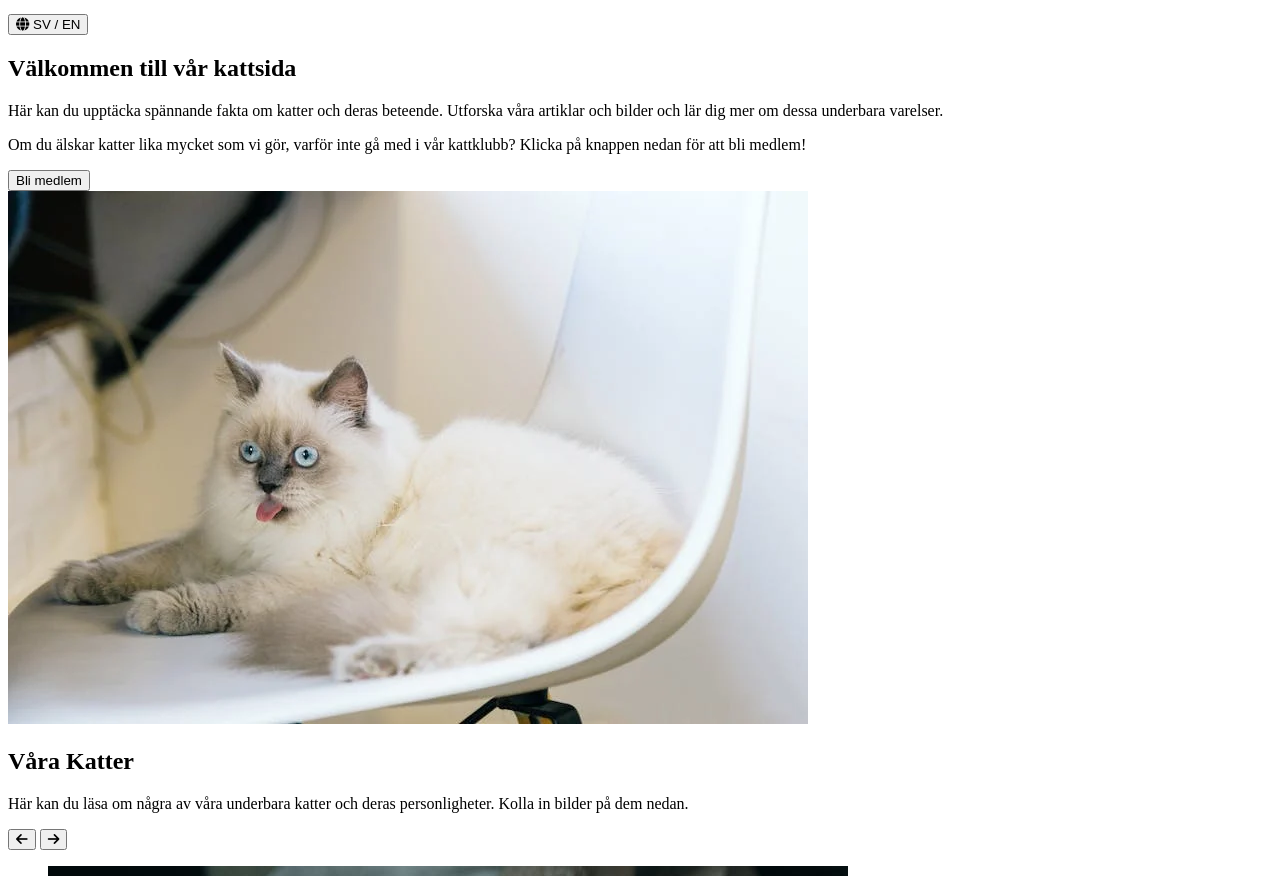
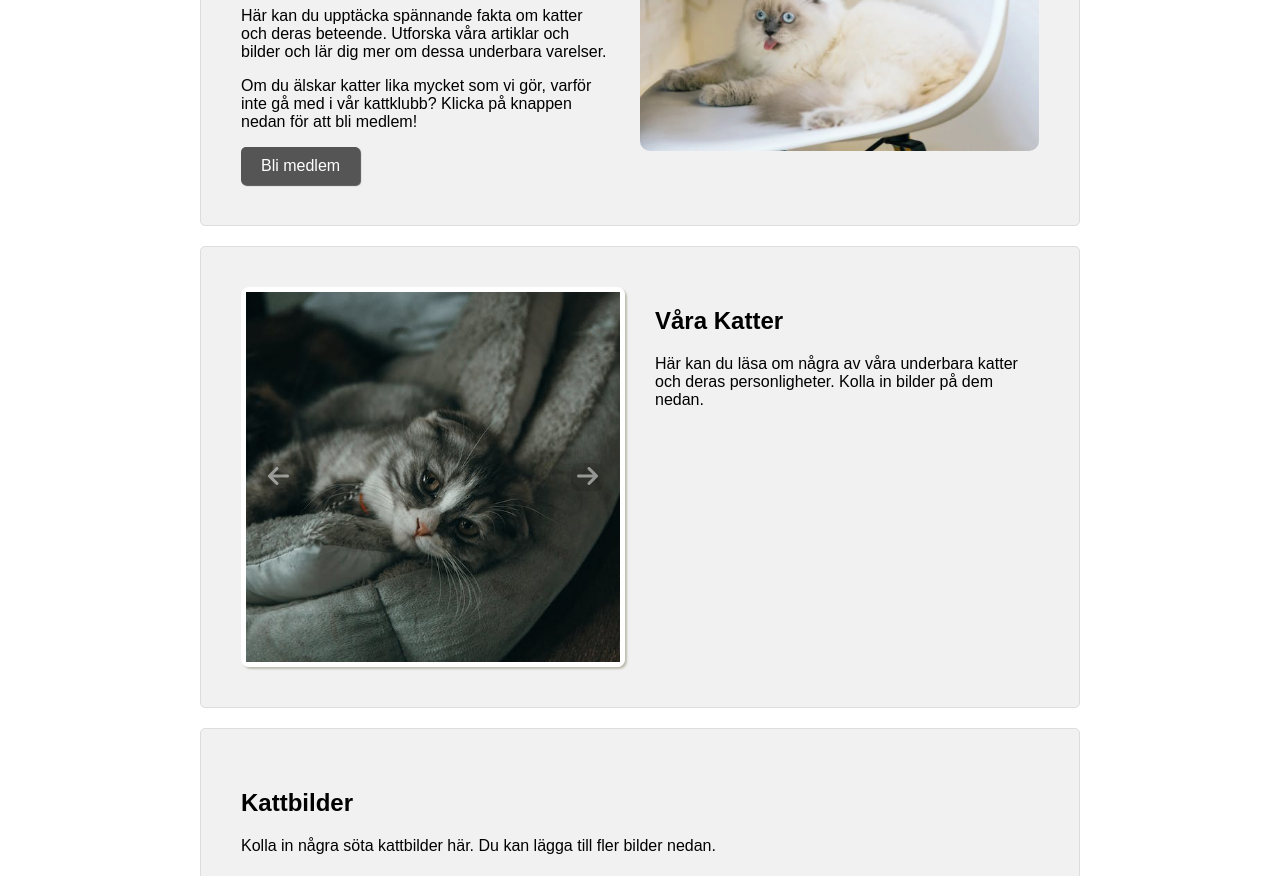
Before and after one commit to RebeckaGamble/CatPage, a plain HTML site: page index.html in a window 1280 px wide. Shown: the part 300-1176 px from the top of the page. Drawn offline with Linux system fonts and the light colour scheme; the site is published under a folder, as on GitHub Pages, so addresses that start at the root find nothing.

Commit message:
changed file paths

```diff
--- a/css/carousel.css
+++ b/css/carousel.css
@@ -17,6 +17,8 @@
   position: absolute;
   inset: 0;
   opacity: 0;
+  transition: 0.9s opacity ease-in-out;
+  transition-delay: 20ms;
 }
 
 .slide > img {
@@ -29,6 +31,8 @@
 
 .slide[data-active] {
   opacity: 1;
+  z-index: 1;
+  transition-delay: 0ms;
 }
 
 .carouselBtn {
--- a/index.html
+++ b/index.html
@@ -3,9 +3,9 @@
   <head>
     <meta charset="UTF-8" />
     <meta name="viewport" content="width=device-width, initial-scale=1.0" />
-    <link rel="stylesheet" href="/css/style.css" />
-    <link rel="stylesheet" href="/css/header.css" />
-    <link rel="stylesheet" href="/css/carousel.css" />
+    <link rel="stylesheet" href="css/style.css" />
+    <link rel="stylesheet" href="css/header.css" />
+    <link rel="stylesheet" href="css/carousel.css" />
 
     <script
       src="https://kit.fontawesome.com/392acbfbb6.js"
@@ -247,7 +247,7 @@
         >&copy; <span class="translate" id="copy"> 2023 Kattsidan</span></span
       >
     </footer>
-    <script src="/scripts/script.js"></script>
-    <script src="/scripts/carousel.js" defer></script>
+    <script src="scripts/script.js" defer></script>
+    <script src="scripts/carousel.js" defer></script>
   </body>
 </html>
```
